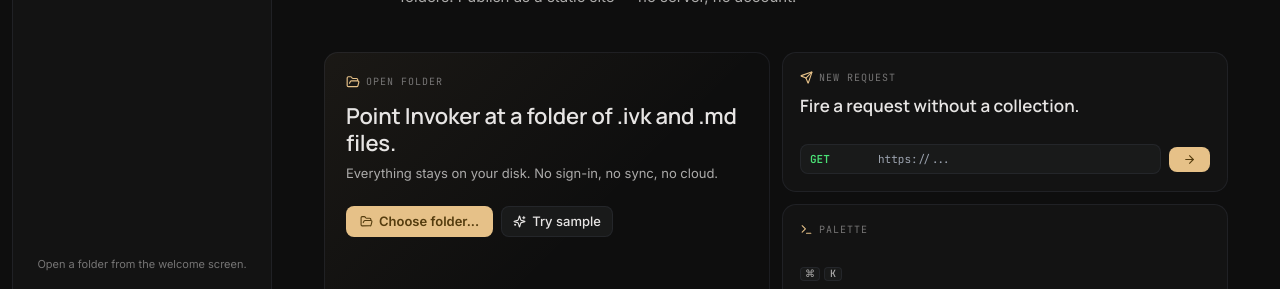
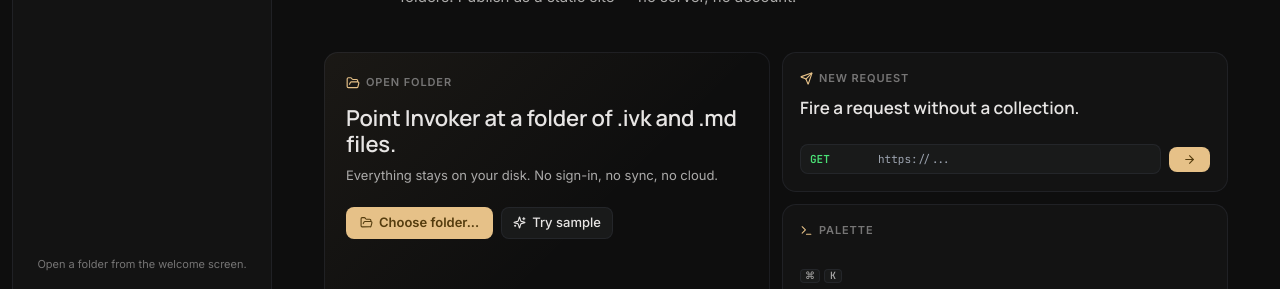
Before and after one commit to doossee/invoker-app, a React (Vite) app: page / in a window 1280 px wide. Shown: the part 144-433 px from the top of the page. Built offline with nearby package versions, Linux system fonts and the light colour scheme; what ivkjs would draw is missing.

Commit message:
refactor(primitives): TileHeader uses Inter small-caps not Mono

```diff
--- a/src/components/shared/primitives.tsx
+++ b/src/components/shared/primitives.tsx
@@ -230,11 +230,12 @@
         display: 'flex',
         alignItems: 'center',
         gap: 6,
-        fontFamily: "'JetBrains Mono', monospace",
-        fontSize: 10,
+        fontFamily: "'Inter', system-ui, sans-serif",
+        fontSize: 11,
+        fontWeight: 600,
         color: TOKENS.fg3,
-        letterSpacing: '0.1em',
-        textTransform: 'uppercase' as const,
+        letterSpacing: '0.08em',
+        textTransform: 'uppercase',
       }}
     >
       <span style={{ color: TOKENS.amber, display: 'flex' }}>{icon}</span>
```
